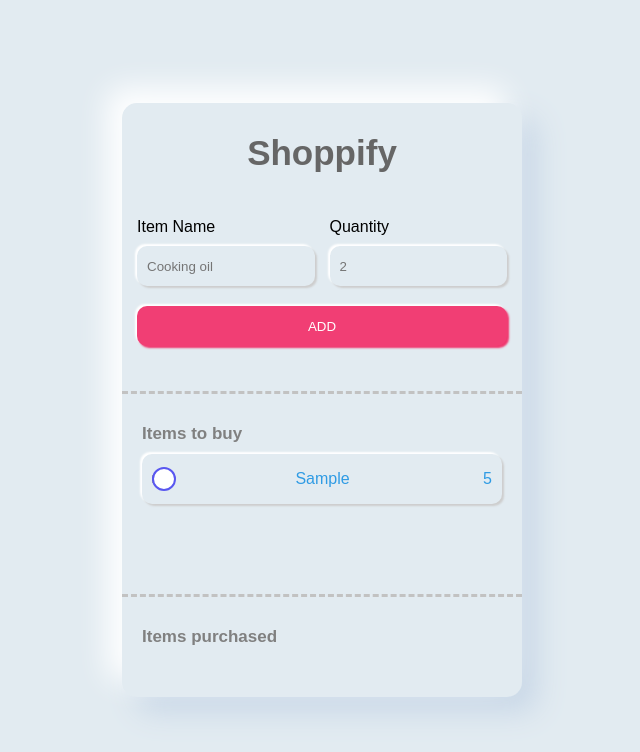
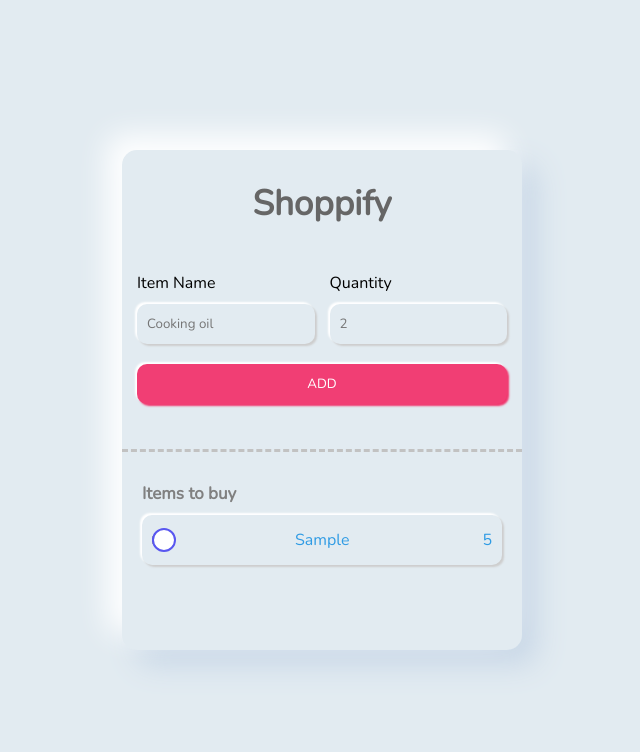
Before and after one commit to weekash/shoppify, a plain HTML site: page index.html in a window 1280 px wide. Both pictures are taken after typing "Sample", "5" into the empty fields and a click on the button "ADD". Shown: the whole page, without its empty margins (318-958 px from the left). Drawn offline with nearby package versions, Linux system fonts and the light colour scheme.

Commit message:
font style added

```diff
--- a/index.html
+++ b/index.html
@@ -5,6 +5,8 @@
     <meta name="viewport" content="width=device-width, initial-scale=1.0" />
     <title>Shopping List</title>
     <link rel="stylesheet" href="style.css" />
+    <link href="https://fonts.googleapis.com/css2?family=Nunito&display=swap"
+    rel="stylesheet"
   </head>
 
   <body>
--- a/style.css
+++ b/style.css
@@ -1,7 +1,7 @@
 * {
   margin: 0;
   padding: 0;
-  font-family: Poppins, sans-serif;
+  font-family: Nunito, sans-serif;
   box-sizing: border-box;
 }
 :root {
@@ -86,12 +86,11 @@
 
 .list,
 .completed-list {
-  /* display: none; */
+  display: none;
   margin-top: 30px;
   min-height: 0px;
   list-style: none;
-  /* width: 100%;
-    background-color: #fcfcfc; */
+
   padding: 30px 20px 50px 20px;
   border-top: 3px dashed #c2c2c2;
 }
```
